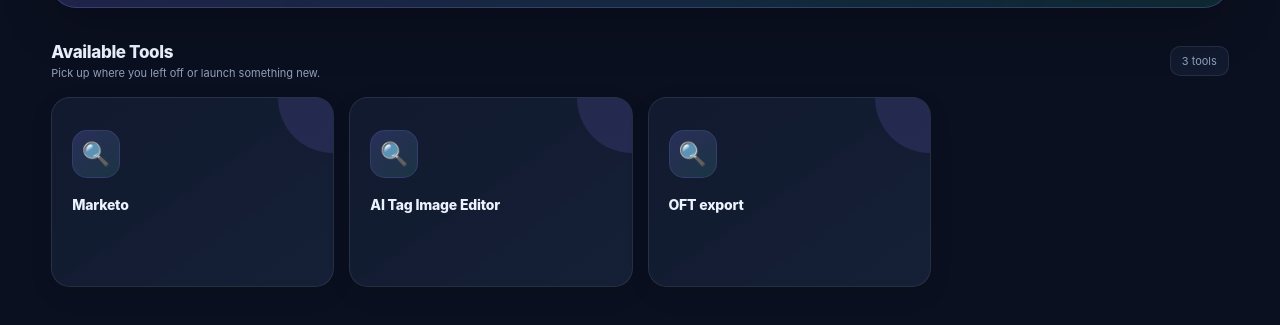
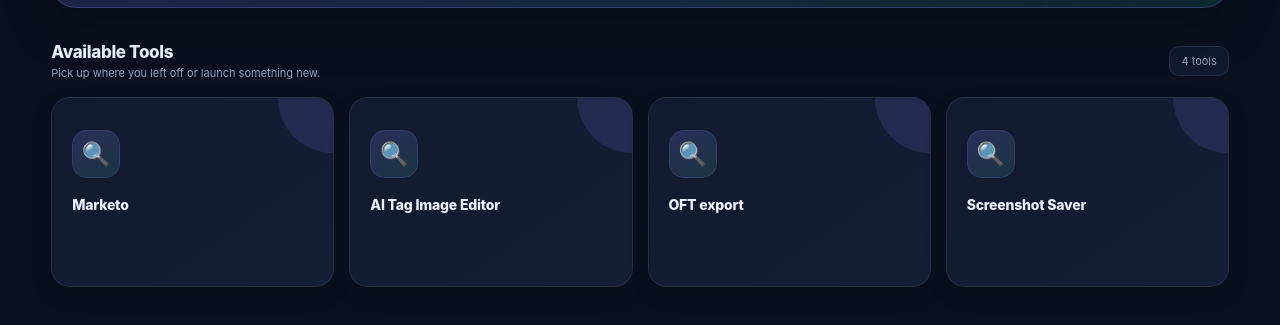
Before and after one commit to PhanMinhHien/tool, a plain HTML site: page index.html in a window 1280 px wide. Shown: the part 425-750 px from the top of the page. Drawn offline with Linux system fonts and the light colour scheme.

Commit message:
Added new tool

```diff
--- a/index.html
+++ b/index.html
@@ -934,6 +934,18 @@
 
           path: "./tools/OFT export/index.html",
         },
+
+        {
+          id: "Screenshot Saver",
+
+          name: "Screenshot Saver",
+
+          // description: "Find and process vendor information.",
+
+          icon: "🔍",
+
+          path: "./tools/Screenshot-Saver/index.html",
+        },
       ];
 
       /* =====================================
```
